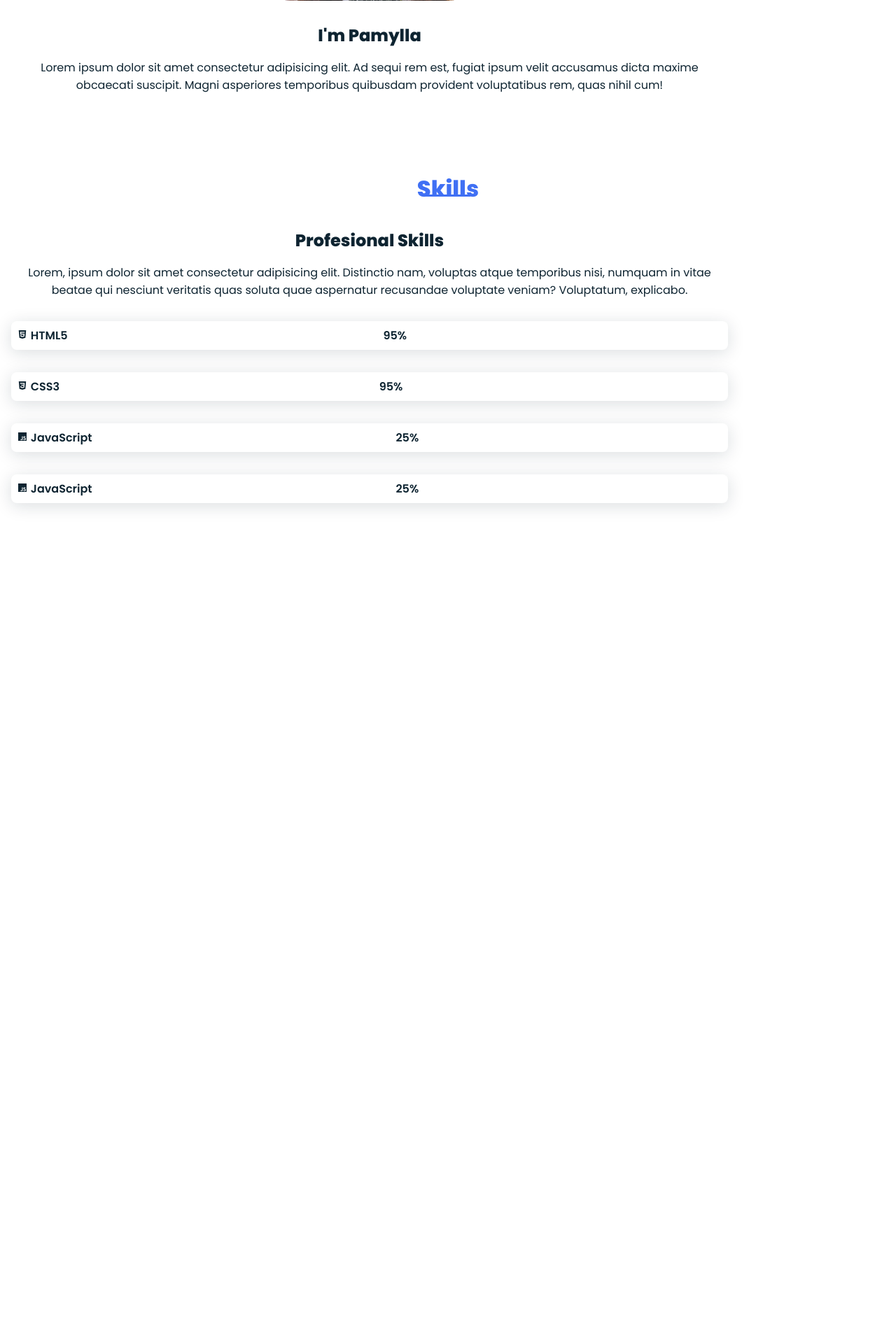
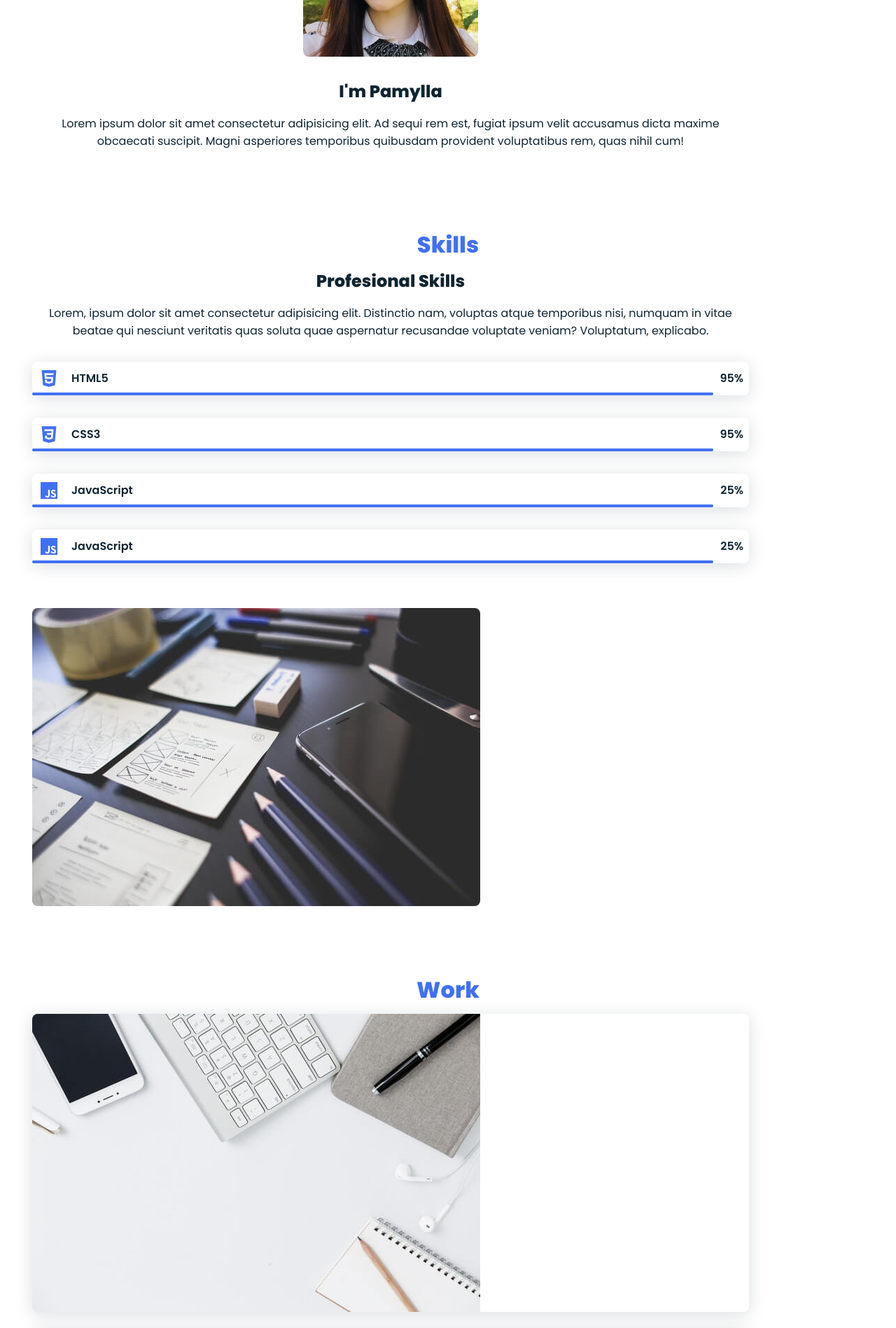
Before and after one commit to Pamylla/Portifolio-Pamylla, a PHP site: page / in a window 1280 px wide. Shown: the part 1257-3155 px from the top of the page at 70% size. Before the commit the page ends 1985 px from the top, so only its background shows below. Run offline with PHP 8.4, Linux system fonts and the light colour scheme.

Commit message:
Work Photos

```diff
--- a/index.html
+++ b/index.html
@@ -78,7 +78,7 @@
 
                         <div class="skills__data">
                             <div class="skills__names">
-                                <i class='bx bxl-html5' ></i>
+                                <i class='bx bxl-html5 skills__icon' ></i>
                                 <span class="skills__name">HTML5</span>
                             </div>
                             <div>
@@ -89,7 +89,7 @@
 
                         <div class="skills__data">
                             <div class="skills__names">
-                                <i class='bx bxl-css3' ></i>
+                                <i class='bx bxl-css3 skills__icon' ></i>
                                 <span class="skills__name">CSS3</span>
                             </div>
                             <div>
@@ -100,7 +100,7 @@
 
                         <div class="skills__data">
                             <div class="skills__names">
-                                <i class='bx bxl-javascript' ></i>
+                                <i class='bx bxl-javascript skills__icon' ></i>
                                 <span class="skills__name">JavaScript</span>
                             </div>
                             <div>
@@ -111,7 +111,7 @@
 
                         <div class="skills__data">
                             <div class="skills__names">
-                                <i class='bx bxl-javascript' ></i>
+                                <i class='bx bxl-javascript skills__icon' ></i>
                                 <span class="skills__name">JavaScript</span>
                             </div>
                             <div>
@@ -119,12 +119,55 @@
                             </div>
                             <div class="skills_bar skills__html"></div>
                         </div>
+                    </div>
 
+                    <div>
+                        <img src="src/img/work1.jpg" class="skills__img">
+                    </div>
 
+                </div>
+            </section>
+
+            <!-- Work -->
+            <section class="work section" id="work">
+                <h2 class="section-title">Work</h2>
+
+                <div class="work__container bd-grid">
+                    <div class="work__img">
+                        <img src="src/img/work2.jpg" alt="">
+                    </div>
+                </div>
+
+                <div class="work__container bd-grid">
+                    <div class="work__img">
+                        <img src="src/img/work4.jpg" alt="">
+                    </div>
+                </div>
+
+                <div class="work__container bd-grid">
+                    <div class="work__img">
+                        <img src="src/img/work2.jpg" alt="">
+                    </div>
+                </div>
+
+                <div class="work__container bd-grid">
+                    <div class="work__img">
+                        <img src="src/img/work3.jpg" alt="">
+                    </div>
+                </div>
+
+                <div class="work__container bd-grid">
+                    <div class="work__img">
+                        <img src="src/img/work1.jpg" alt="">
+                    </div>
+                </div>
+
+                <div class="work__container bd-grid">
+                    <div class="work__img">
+                        <img src="src/img/work4.jpg" alt="">
                     </div>
                 </div>
             </section>
-
         </main>
 
     <script src="src/js/main.js"></script>
--- a/src/css/styles.css
+++ b/src/css/styles.css
@@ -57,7 +57,10 @@ html{
 }
 
 body {
-    margin: var(--header-height) 0 0 0;
+    /* margin: var(--header-height) 0 0 0; */
+    margin-top: 150px;
+    margin-left: 30px;
+    margin-right: 30px ;
     font-family: var(--body-font);
     font-size: var(--normal-font-size);
     color: var(--second-color);
@@ -88,13 +91,13 @@ img {
     font-size: var(--h2-font-size);
     color: var(--first-color);
     margin-top: var(--mb-2);
-    margin-bottom: var(--mb-4);
+    margin-bottom: 10px;
     text-align: center;
 }
 
 .section-title::after {
     position: absolute;
-    content: "";
+    /* content: ""; */
     width: 64px;
     height: 0.18rem;
     left: 0;
@@ -297,3 +300,57 @@ img {
     border-radius: .5rem;
     box-shadow: 0 4px 25px rgba(14, 36, 49, .15);
 }
+
+.skills__icon {
+    font-size: 2rem;
+    margin-right: var(--mb-2);
+    color: var(--first-color);
+}
+
+.skills__names {
+    display: flex;
+    align-items: center;
+}
+
+.skills_bar {
+    position: absolute;
+    left: 0;
+    bottom: 0;
+    background-color: var(--first-color);
+    height: .25rem;
+    border-radius: .5rem;
+    z-index: var(--z-back);
+}
+
+.skills__html {
+    width: 95%;
+}
+
+.skills__img {
+    border-radius: .5rem;
+}
+
+/* Work */
+.work {
+    text-align: center;
+}
+
+.work__container {
+    row-gap: 2em;
+}
+
+.work__img {
+    margin-bottom: 1.5rem;
+    box-shadow: 0 4px 25px rgba(14, 36, 49, .15);
+    border-radius: .5rem;
+    overflow: hidden;
+}
+
+.work__img img {
+    transition: 1s;
+    cursor: pointer;
+}
+
+.work__img img:hover {
+    transform: scale(1.1);
+}
```
